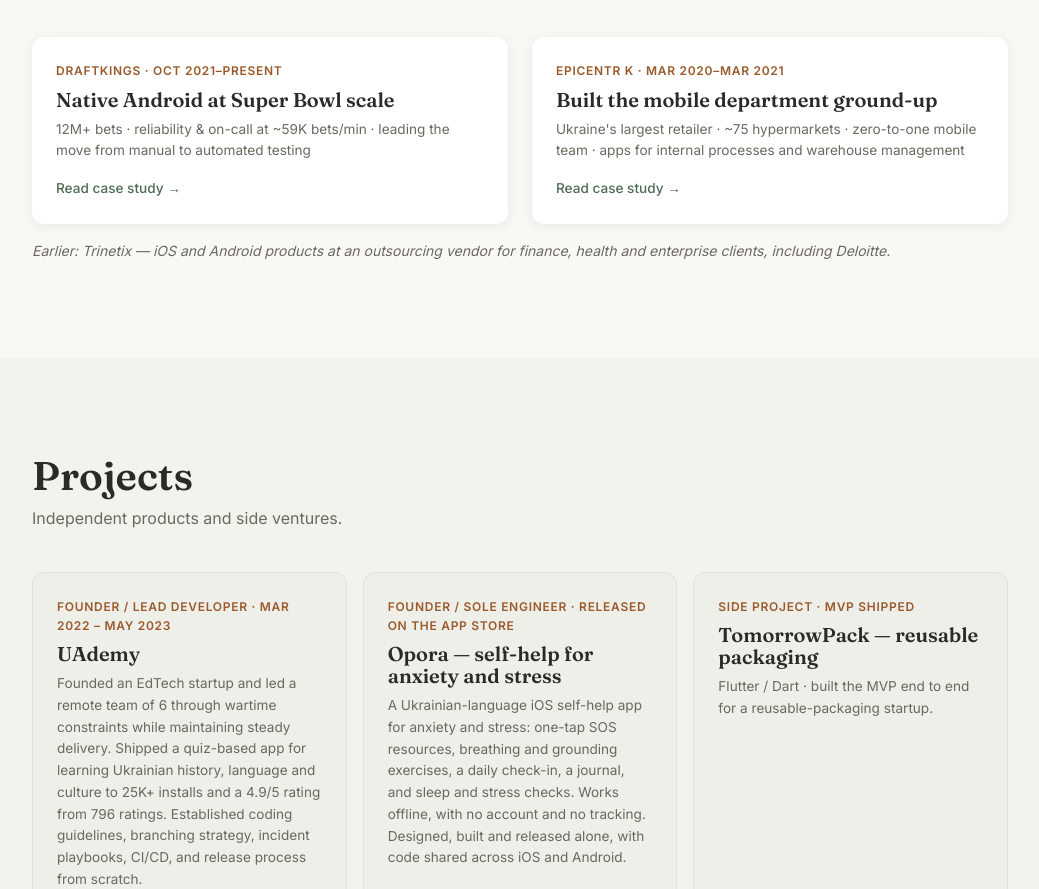
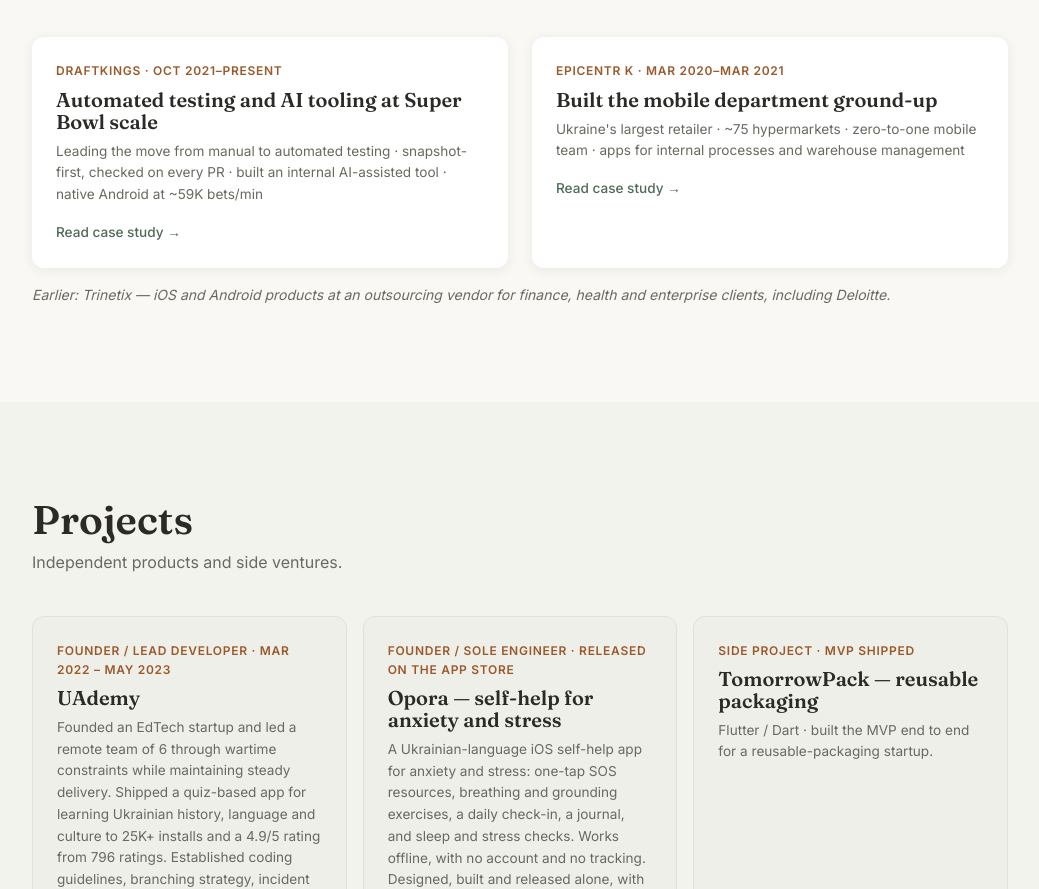
Before and after one commit to yuriibabii/yuriibabii.github.io, a plain HTML site: page index.html in a window 1280 px wide. Shown: the part 1427-2316 px from the top of the page, without its empty margins (120-1159 px from the left). Drawn offline with Linux system fonts and the light colour scheme.

Commit message:
DraftKings card: lead with test automation and the internal AI tool
Co-Authored-By: Claude <noreply@anthropic.com>

```diff
--- a/index.html
+++ b/index.html
@@ -542,8 +542,8 @@
 
       <a href="case-studies/draftkings.html" class="card reveal">
         <div class="card__eyebrow">DraftKings · Oct 2021–Present</div>
-        <h3>Native Android at Super Bowl scale</h3>
-        <p class="card__meta">12M+ bets · reliability &amp; on-call at ~59K bets/min · leading the move from manual to automated testing</p>
+        <h3>Automated testing and AI tooling at Super Bowl scale</h3>
+        <p class="card__meta">Leading the move from manual to automated testing · snapshot-first, checked on every PR · built an internal AI-assisted tool · native Android at ~59K bets/min</p>
         <p class="card__arrow">Read case study →</p>
       </a>
 
```
